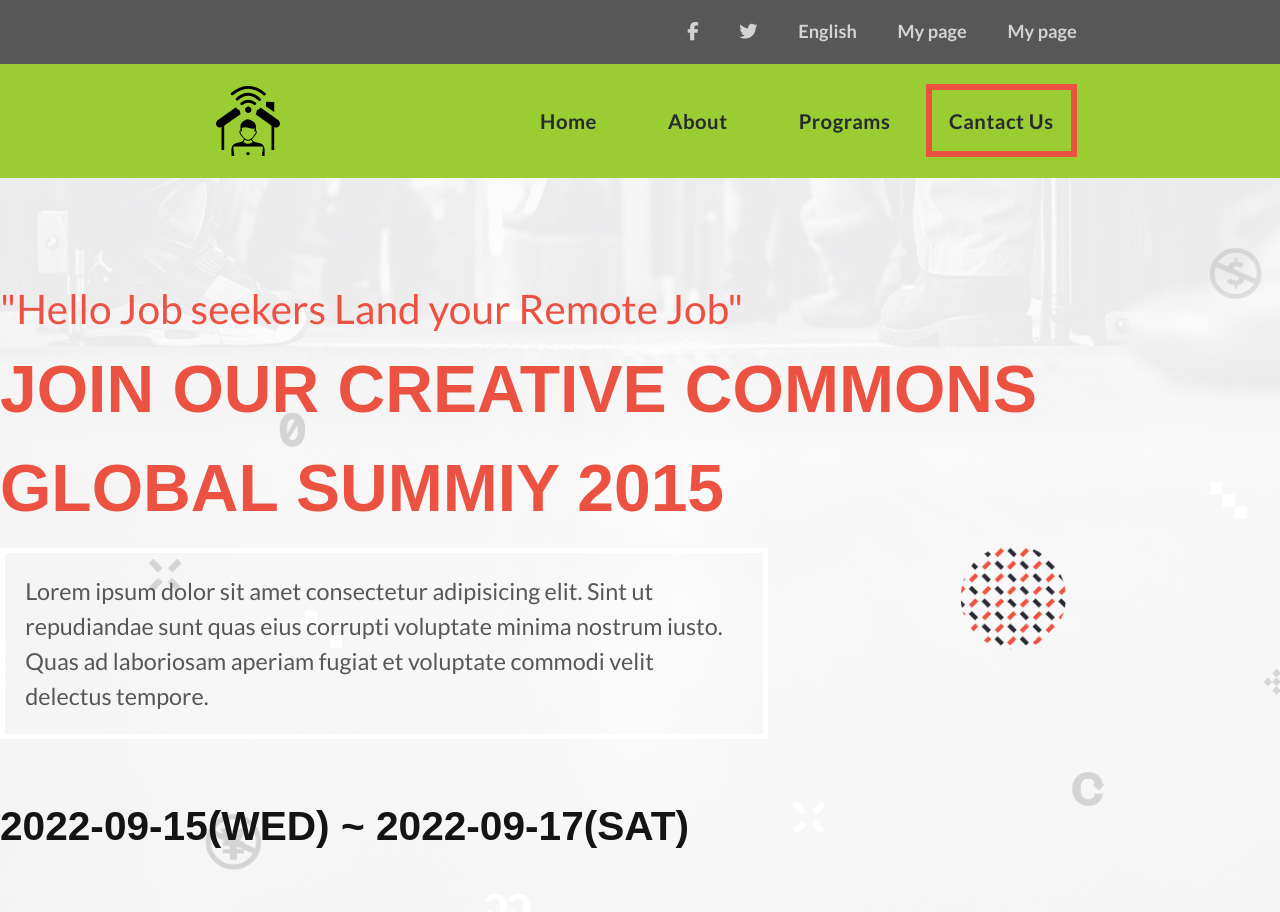
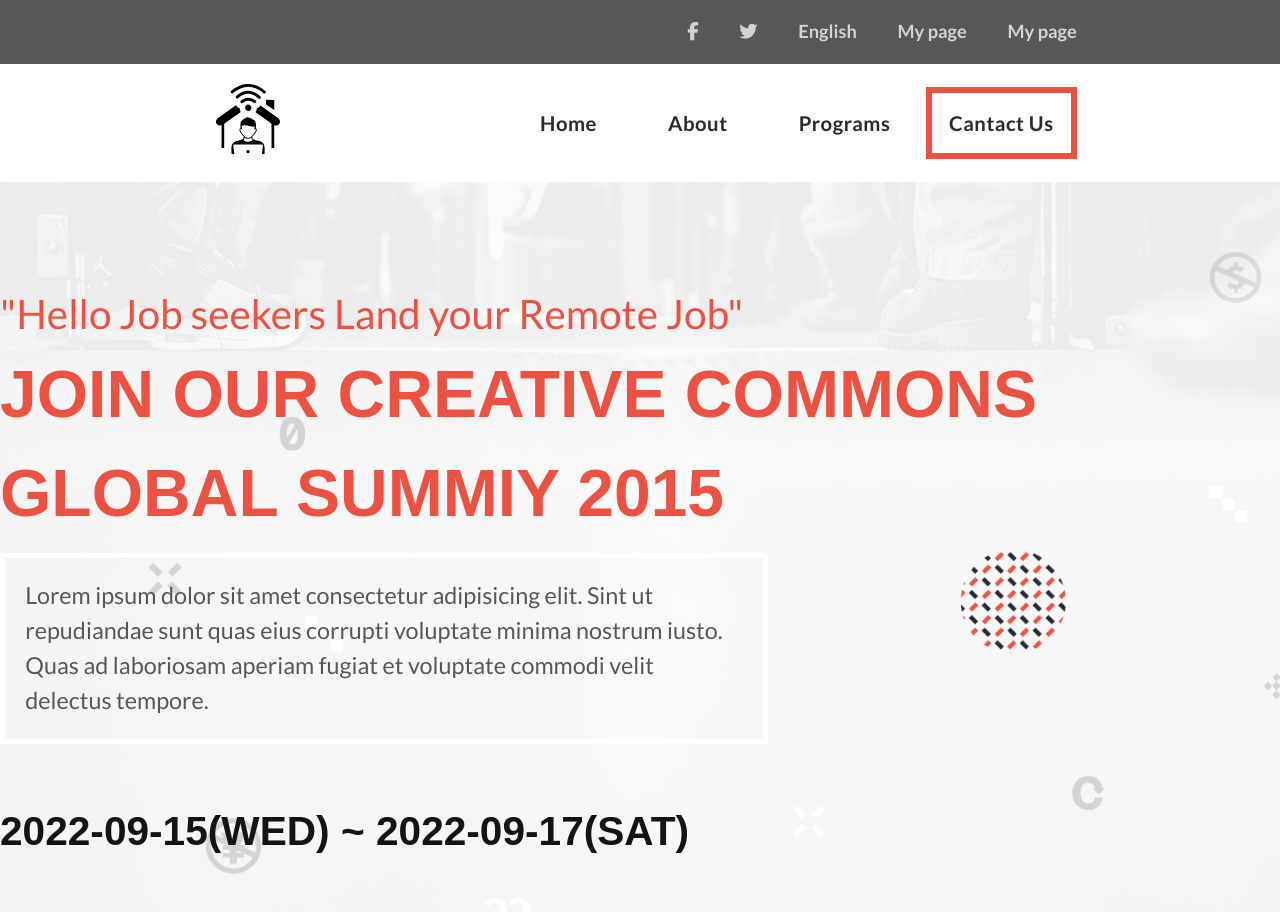
Before and after one commit to MohammedElseddik/capstone-project01, a website: page index.html in a window 1280 px wide. Drawn offline with Linux system fonts and the light colour scheme; a web font is replaced by a local one.

```diff
--- a/css/style.css
+++ b/css/style.css
@@ -13,6 +13,12 @@
   --font-familly-cocogoose:'cocogoose', sans-serif;
   /* --color-border: #ccc;
   --border-radius: 30px; */
+}
+
+/* display: none items */
+
+.hidden {
+  display: none;
 }
 
 /* Typography */
@@ -160,12 +166,11 @@
 }
 
 .nav {
-  background-color: yellowgreen;
   display: flex;
   justify-content: space-between;
   align-items: center;
   padding: 2rem 3rem;
-  flex-wrap: wrap;
+  position: absolute;
 }
 
 .nav__list {
@@ -244,6 +249,10 @@
     padding: 2rem 20rem;
   }
 
+  .brand-icon {
+    display: inline-block;
+  }
+
   .nav__toggler {
     display: none;
   }
@@ -271,7 +280,7 @@
   background-image: url(/img/header.png);
   background-repeat: no-repeat;
   background-size: cover;
-  padding: 6rem 2rem;
+  padding: 15rem 2rem;
 }
 
 .block__heading {
--- a/index.html
+++ b/index.html
@@ -39,8 +39,8 @@
         </ul>
       </nav>
       <nav class="nav">
-        <a href="/index.html" class="icon brand-icon">
-          <svg class="icon">
+        <a href="/index.html">
+          <svg class="icon brand-icon hidden">
             <use xlink:href="./img/sprite.svg#remote-work"></use>
           </svg>
         </a>
```
